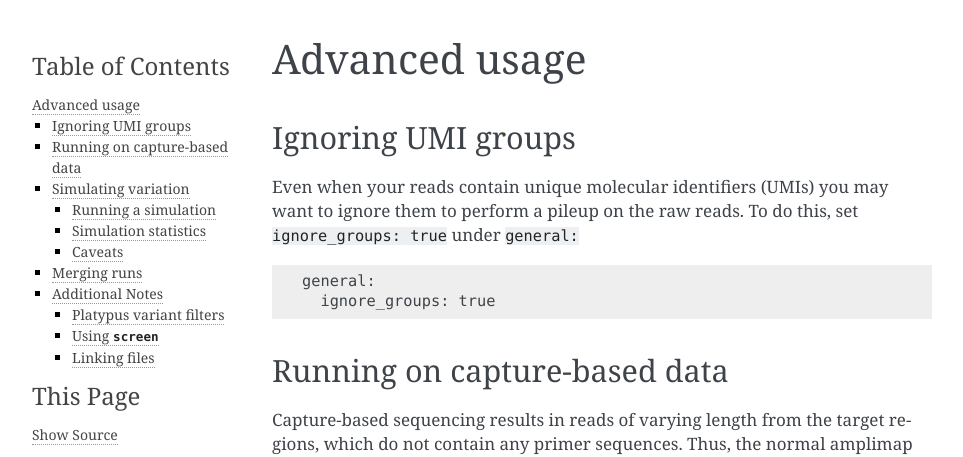
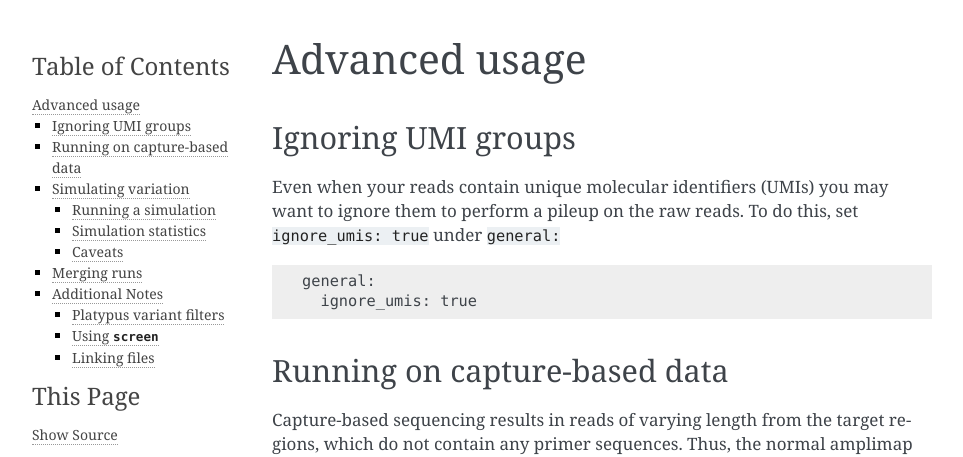
Before and after one commit to koelling/amplimap, a Sphinx documentation site: the page built from docs/advanced.rst, in a window 1280 px wide and 900 px high. Shown: the top 457 px of the window, without its empty margins (148-1111 px from the left). Built offline with Sphinx 7.4.7, drawn with Linux system fonts in a browser that asks for light colours.

Commit message:
fix ignore_umis in docs

```diff
--- a/docs/advanced.rst
+++ b/docs/advanced.rst
@@ -7,12 +7,12 @@ Ignoring UMI groups
 ~~~~~~~~~~~~~~~~~~~~~~~~~~~~~~~~~~~~
 Even when your reads contain unique molecular identifiers (UMIs) you
 may want to ignore them to perform a pileup on the raw reads.
-To do this, set ``ignore_groups: true`` under ``general:``
+To do this, set ``ignore_umis: true`` under ``general:``
 
 ::
 
     general:
-      ignore_groups: true
+      ignore_umis: true
 
 
 Running on capture-based data
```
